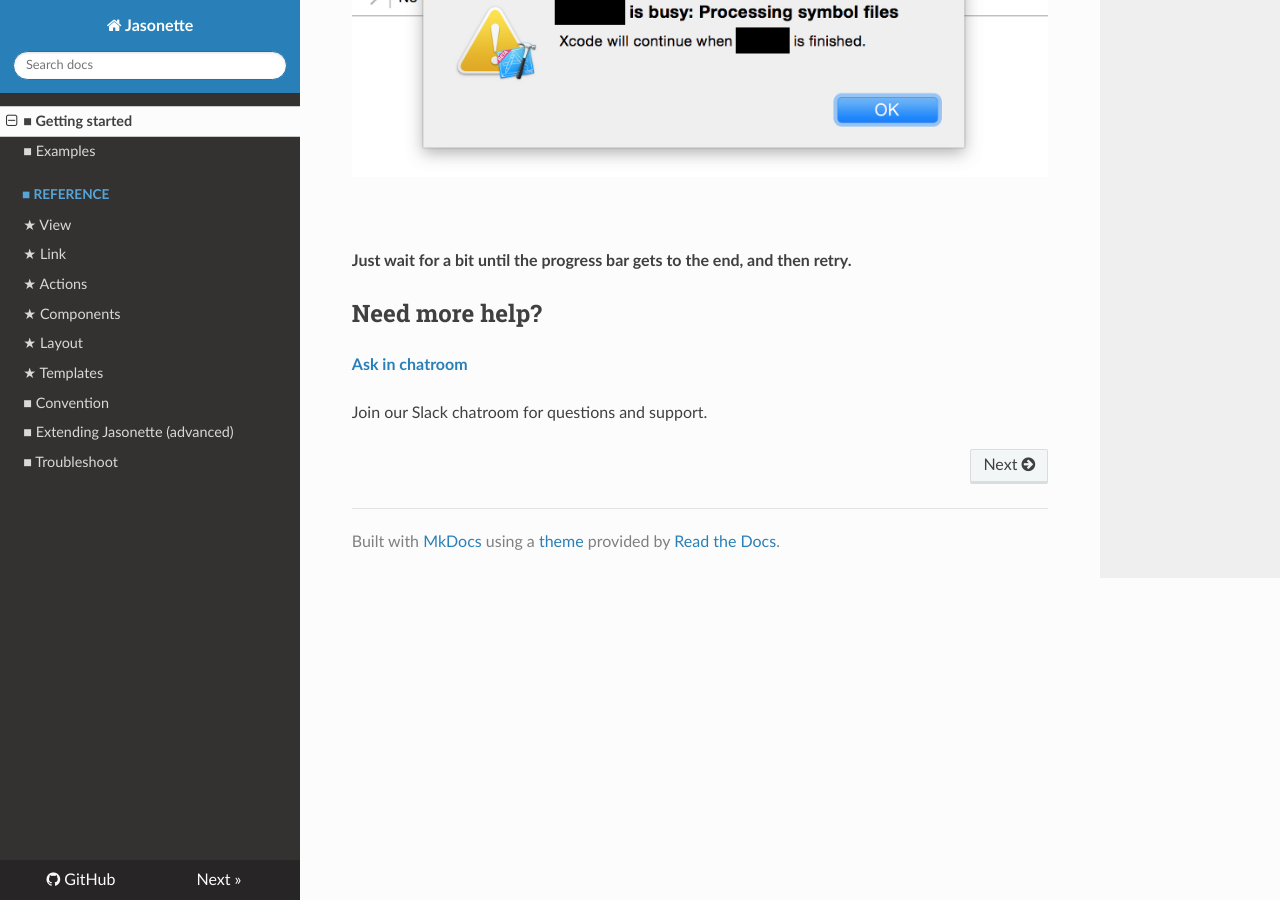
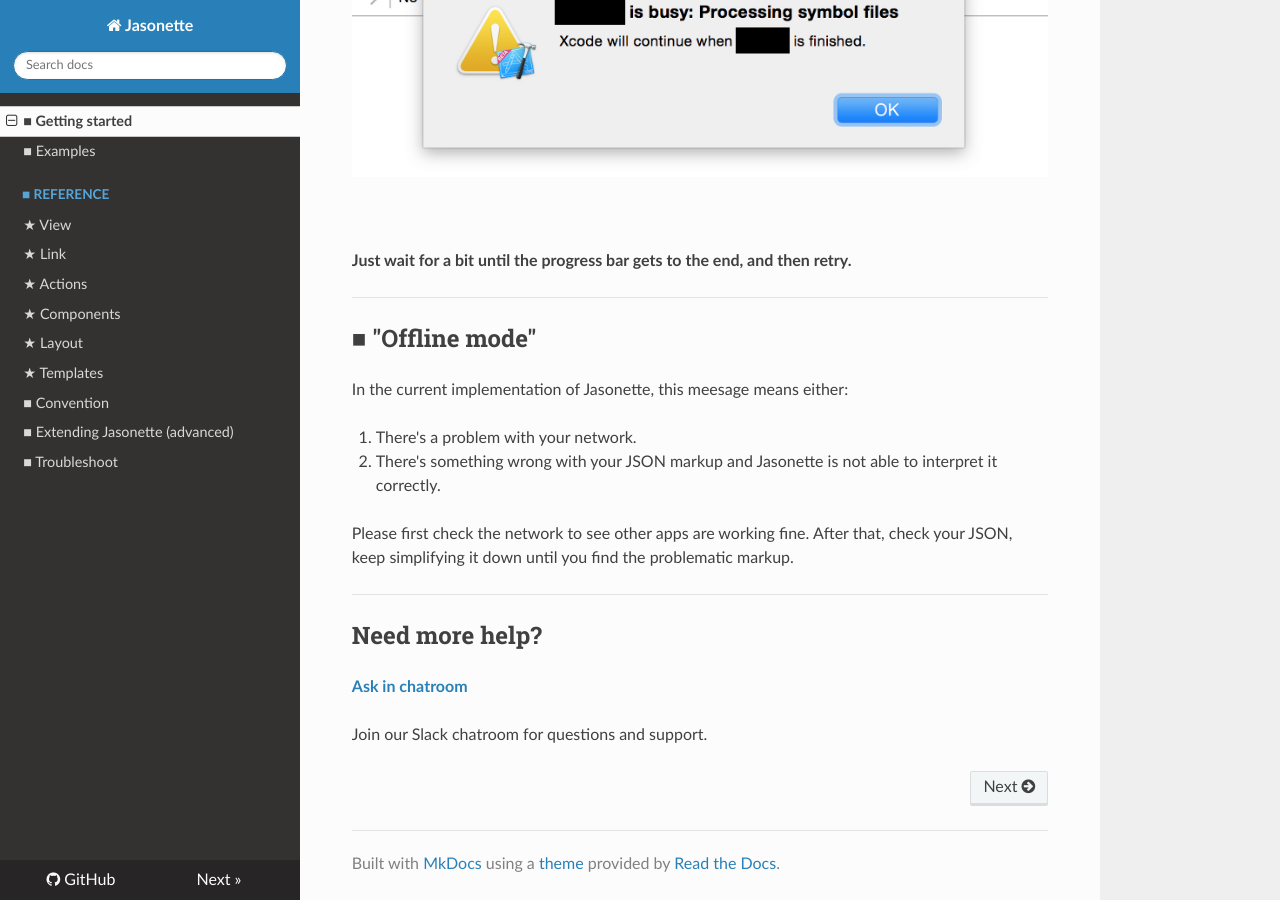
Before and after one commit to Jasonette/documentation, an MkDocs documentation site: the page built from docs/index.md, in a window 1280 px wide and 900 px high, scrolled down 14671 px. Built offline with MkDocs 1.6.1, drawn with Linux system fonts in a browser that asks for light colours; nearby versions of some CDN libraries; old or Windows-style settings are respelled for this version of MkDocs.

Commit message:
“Offline mode” explanation

```diff
--- a/docs/index.md
+++ b/docs/index.md
@@ -277,6 +277,19 @@
 
 **Just wait for a bit until the progress bar gets to the end, and then retry.**
 
+---
+
+## ■ "Offline mode"
+
+In the current implementation of Jasonette, this meesage means either:
+
+1. There's a problem with your network.
+2. There's something wrong with your JSON markup and Jasonette is not able to interpret it correctly.
+
+Please first check the network to see other apps are working fine. After that, check your JSON, keep simplifying it down until you find the problematic markup.
+
+---
+
 ## Need more help?
 
 **[Ask in chatroom](https://jasonette.herokuapp.com)**
```
